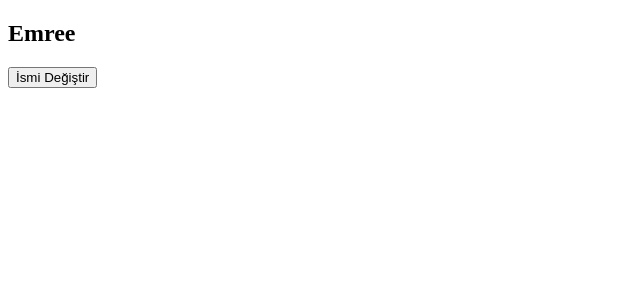
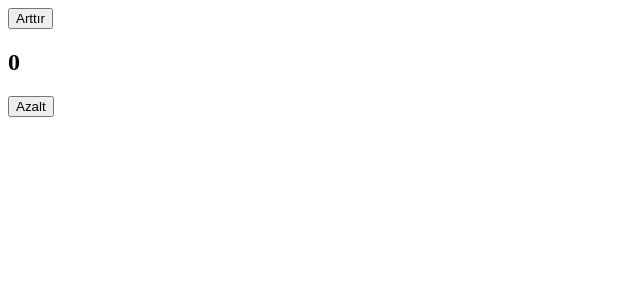
Before and after one commit to eminbasbayan/albaraka-temel-react2, a React (Vite) app: page / in a window 1280 px wide. Shown: the top 300 px of the page, without its empty margins (0-640 px from the left). Built offline with nearby package versions, Linux system fonts and the light colour scheme; the HTML template or start-up script is replaced by a standard one.

Commit message:
counter örneği

```diff
--- a/src/App.jsx
+++ b/src/App.jsx
@@ -1,11 +1,11 @@
 import { useState } from 'react';
 
 function App() {
-  const [state, setState] = useState('Emree');
+  const [count, setCount] = useState(0);
   //   let name = 'Emre';
 
-  function ismiDegistir(parametre) {
-    setState(parametre);
+  function handleCount(parametre) {
+    setCount(count + parametre);
     // name = 'Ahmet';
     // console.log(name);
   }
@@ -14,8 +14,13 @@ function App() {
 
   return (
     <div>
-      <h2>{state}</h2>
-      <button onClick={()=> ismiDegistir("hello")} className="">İsmi Değiştir</button>
+      <button onClick={() => handleCount(+1)} className="">
+        Arttır
+      </button>
+      <h2>{count}</h2>
+      <button onClick={() => handleCount(-1)} className="">
+        Azalt
+      </button>
     </div>
   );
 }
```
